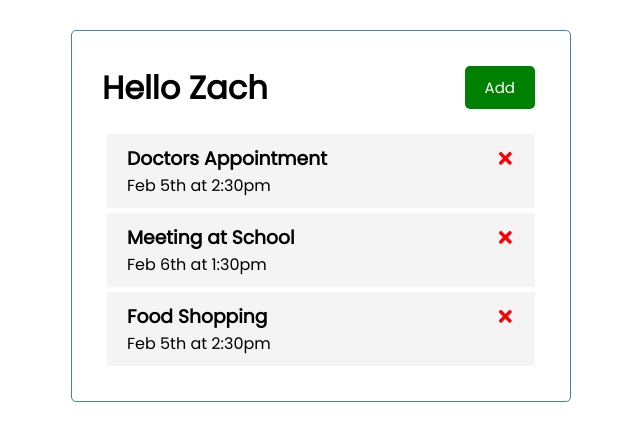
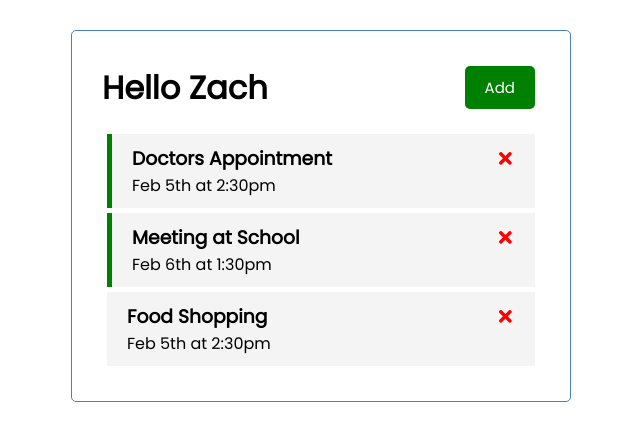
Before and after one commit to ZachFleck42/Task-Tracker, a React (Create React App) app: page / in a window 1280 px wide. Shown: the top 440 px of the page, without its empty margins (319-959 px from the left). Built offline with nearby package versions, Linux system fonts and the light colour scheme.

Commit message:
Adds reminder functionality, makes code more readable

```diff
--- a/src/App.js
+++ b/src/App.js
@@ -1,3 +1,4 @@
+import { toHaveStyle } from '@testing-library/jest-dom/dist/matchers'
 import {useState} from 'react'
 import Header from './components/Header'
 import Tasks from './components/Tasks'
@@ -28,10 +29,25 @@
         setTasks(tasks.filter((task) => task.id !== id))
     }
 
+    const toggleReminder = (id) => {
+        setTasks(
+            tasks.map((task) =>
+                task.id === id ?
+                {...task, reminder: !task.reminder}
+                :
+                task
+            )
+        )
+    }
+
     return (
         <div className='container'>
             <Header name='Zach'/>
-            <Tasks tasks={tasks} onDelete={deleteTask}/>
+            {tasks.length > 0 ?
+                <Tasks tasks={tasks} onDelete={deleteTask} onToggle={toggleReminder}/>
+                :
+                'No tasks to show'
+            }
         </div>
     )
 }
--- a/src/components/Header.js
+++ b/src/components/Header.js
@@ -13,7 +13,6 @@
     )
 }
 
-
 // CSS in JS
 // const headingStyle = {
 //     color: 'red',
--- a/src/components/Task.js
+++ b/src/components/Task.js
@@ -1,13 +1,17 @@
 import {FaTimes} from 'react-icons/fa'
 
-const Task = ({task, onDelete}) => {
+const Task = ({task, onDelete, onToggle}) => {
     return (
-        <div className='task'>
+        <div
+            className={`task ${task.reminder ? 'reminder' : ''}`}
+            onDoubleClick={() => onToggle(task.id)}
+        >
             <h3>
                 {task.text}
                 <FaTimes
                     style ={{color: 'red', cursor: 'pointer'}}
-                    onClick={() => onDelete(task.id)}/>
+                    onClick={() => onDelete(task.id)}
+                />
             </h3>
             <p>{task.day}</p>
         </div>
--- a/src/components/Tasks.js
+++ b/src/components/Tasks.js
@@ -1,10 +1,10 @@
 import Task from './Task'
 
-const Tasks = ({tasks, onDelete}) => {
+const Tasks = ({tasks, onDelete, onToggle}) => {
     return (
         <>
             {tasks.map((task) => (
-                <Task key={task.id} task={task} onDelete={onDelete}/>
+                <Task key={task.id} task={task} onDelete={onDelete} onToggle={onToggle}/>
             ))}
         </>
     )
```
